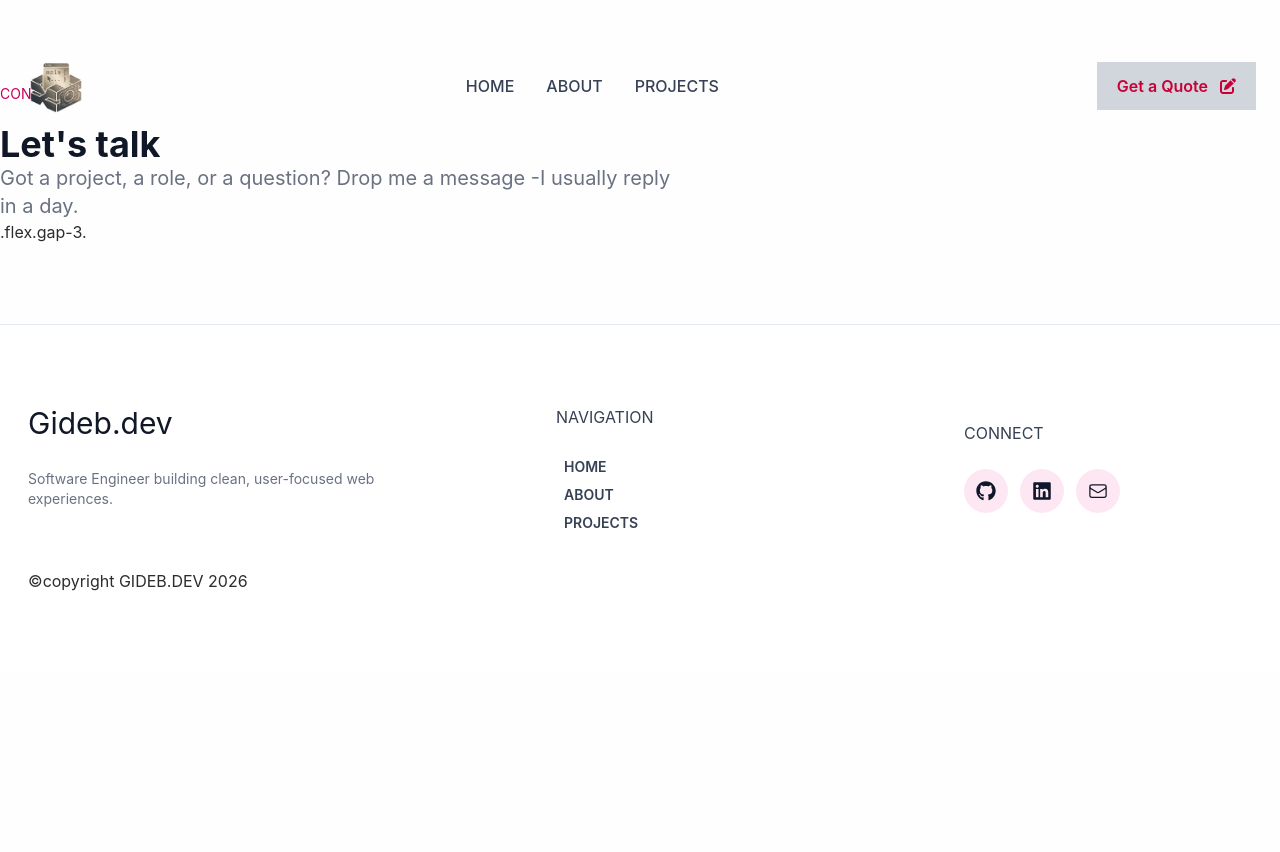
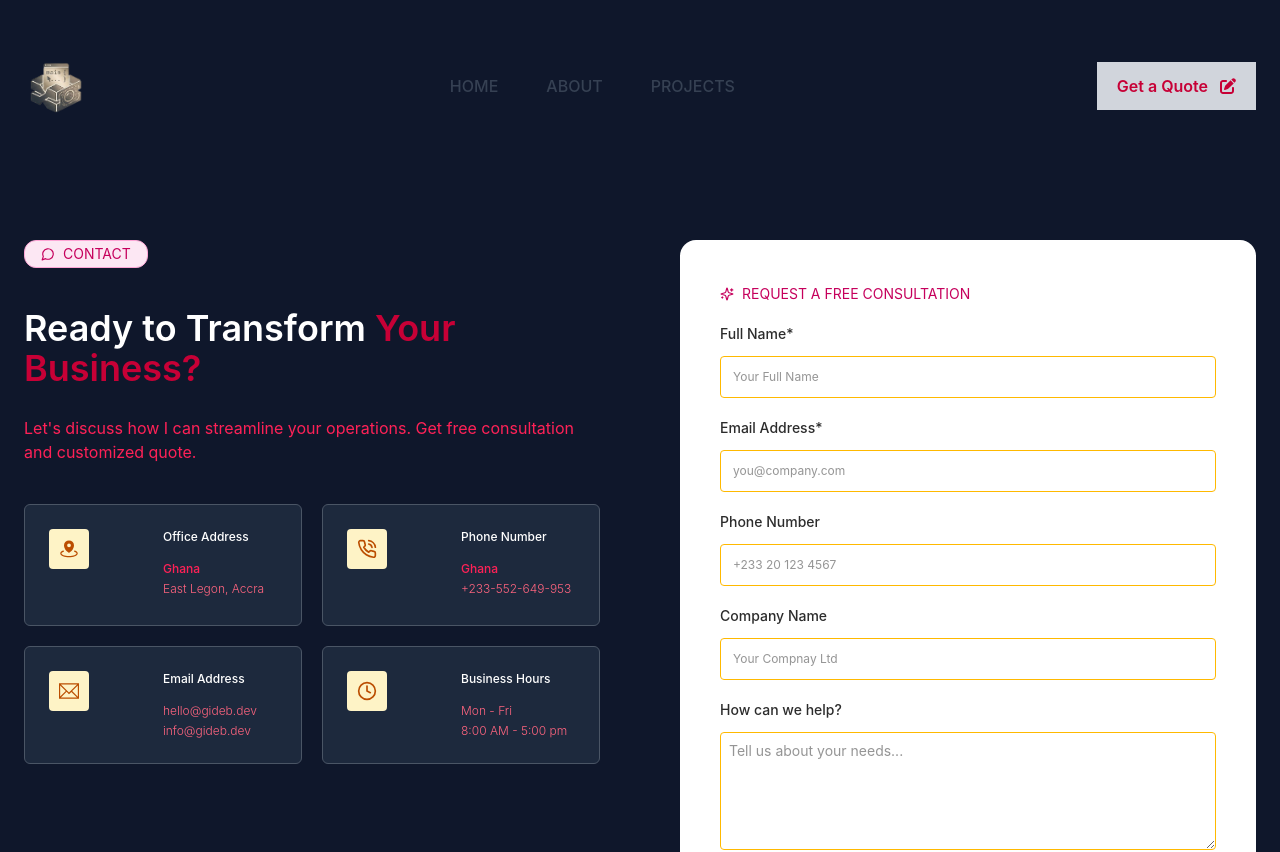
Before and after one commit to Gideb/Personal-Portfolio, a React (Vite) app: page /contact in a window 1280 px wide. Shown: the top 852 px of the page. Before the commit the page ends 800 px from the top, so only its background shows below. Built offline with nearby package versions, Linux system fonts and the light colour scheme.

Commit message:
done with all pages, yet to add motion

```diff
--- a/src/components/layout/Navbar.jsx
+++ b/src/components/layout/Navbar.jsx
@@ -50,13 +50,13 @@ const Navbar = () => {
                 <NavLink
                   to={link.path}
                   className={({ isActive }) =>
-                    `flex items-center gap-1 font-medium hover:text-gray-300 ${isActive ? " font-semibold text-rose-700" : "text-gray-700 hover:text-rose-500"}`
+                    `flex items-center gap-1 font-medium px-2 py-1 rounded hover:text-rose-600 transition-all duration-300 ${isActive ? " font-semibold text-rose-700 bg-rose-100 " : "text-gray-700 hover:text-rose-600 hover:bg-rose-100 hover:font-semibold"}`
                   }
                   end={link.path === "/"}
                 >
                   {link.name}
                 </NavLink>
-          </div>
+              </div>
             ))}
           </div>
 
--- a/src/components/sections/aboutpage/AboutMe.jsx
+++ b/src/components/sections/aboutpage/AboutMe.jsx
@@ -5,12 +5,12 @@ import Topic from "../../Props/Topic";
 
 const AboutMe = () => {
   return (
-    <section className="bg-white py-20 w-full">
+    <section className="bg-slate-900 py-20 w-full">
       <div className="max-w-7xl mx-auto z-10 mt-10 px-4 lg:px-7 py-10 items-center my-5 space-y-10 ">
         <div className="space-y-5 ">
           <Topic topic="About" />
 
-          <h2 className="max-w-3xl text-4xl md:text-5xl lg:text-6xl font-black leading-none ">
+          <h2 className="max-w-3xl text-4xl md:text-5xl lg:text-6xl font-black leading-none text-white">
             Curious developer with a love for the {""}
             <span className="bg-clip-text text-transparent bg-linear-to-r from-rose-700 via-amber-300 to-pink-700">
               web
@@ -20,14 +20,17 @@ const AboutMe = () => {
 
           <div className="space-y-6">
             <Subheading
+              isLight
               leftAlign
               description="I am Gideb - a middle-level software developer focused on TypeScript, JavaScript and React. My journey into tech started with a simple curiosity about how websites work, and quickly turned into a craft I genuinely enjoy."
             />
             <Subheading
+              isLight
               leftAlign
               description="I love building interfaces that feel quick, clear, and considered. Outside of front-end work, I'm exploring two areas that fascinat me: AI/LLM tooling and the foundatons of cybersecurity. I believe great developers stay curious."
             />
             <Subheading
+              isLight
               leftAlign
               description="My goal: land a middle-level software developer role where I can ship real product, learn from senior engineers, and keep growing."
             />
--- a/src/components/sections/contact/ContactPage.jsx
+++ b/src/components/sections/contact/ContactPage.jsx
@@ -2,26 +2,161 @@ import React from "react";
 import Heading from "../../Props/Heading";
 import Topic from "../../Props/Topic";
 import Subheading from "../../Props/Subheading";
+import {
+  LuClock,
+  LuMessageCircle,
+  LuPhoneCall,
+  LuSparkles,
+} from "react-icons/lu";
+import { PiMapPinAreaFill } from "react-icons/pi";
+import { TfiEmail } from "react-icons/tfi";
+import Button from "../../ui/Button";
+import { RiSendPlaneFill } from "react-icons/ri";
 
 const ContactPage = () => {
+  const information = [
+    {
+      title: "Office Address",
+      country: "Ghana",
+      detail1: "East Legon, Accra",
+      detail2: "",
+      icon: PiMapPinAreaFill,
+    },
+    {
+      title: "Phone Number",
+      country: "Ghana",
+      detail1: "+233-552-649-953",
+      detail2: "",
+      icon: LuPhoneCall,
+    },
+    {
+      title: "Email Address",
+      country: "",
+      detail1: "hello@gideb.dev",
+      detail2: "info@gideb.dev",
+      icon: TfiEmail,
+    },
+    {
+      title: "Business Hours",
+      country: "",
+      detail1: "Mon - Fri",
+      detail2: "8:00 AM - 5:00 pm",
+      icon: LuClock,
+    },
+  ];
+
   return (
-    <section className="py-20 w-full">
-      <div className="max-w-7xl mx-auto-py-20 px-6"></div>
+    <section className="py-20 w-full bg-slate-900">
+      <div className="max-w-7xl mx-auto py-20 px-6 grid md:grid-cols-2 gap-20 mt-20">
+        {/* hero */}
+        <div className="space-y-7 ">
+          <Topic topic="contact" icon={LuMessageCircle} variant="bg" />
+          <br />
+          <br />
+          <h3 className="text-white text-4xl font-semibold ">
+            Ready to Transform{" "}
+            <span className="text-rose-700">Your Business?</span>
+          </h3>
+          <p className="text-rose-500 mb-10">
+            Let's discuss how I can streamline your operations. Get free
+            consultation and customized quote.
+          </p>
 
-      {/* hero */}
-      <div className="hero">
-        <Topic topic="contact" />
-        <Heading leftAlign title="Let's talk" />
-        <Subheading
-          leftAlign
-          description="Got a project, a role, or a question? Drop me a message -I usually reply in a day."
-        />
-      </div>
+          <div className="grid grid-cols-2 gap-5 ">
+            {information.map((info, index) => {
+              const Icon = info.icon;
 
+              return (
+                <div
+                  key={index}
+                  className="p-6 border border-gray-600 bg-slate-800 grid grid-cols-2 rounded-md"
+                >
+                  <div className="p-2 bg-amber-100 w-10 h-10 rounded flex items-center justify-center">
+                    <Icon className="text-amber-700 text-xl" />
+                  </div>
 
-      {/* details */}
-      <div className="flex flex-col gap-3">
-        .flex.gap-3.
+                  <div className="space-y-1">
+                    <div className="text-white font-medium text-xs">
+                      {info.title}
+                    </div>
+
+                    <div className="text-rose-500 font-medium text-xs mt-4">
+                      {info.country}
+                    </div>
+
+                    <div className="text-rose-400 font-light text-xs mt-1">
+                      {info.detail1}
+                    </div>
+
+                    <div className="text-rose-400 font-light text-xs">
+                      {info.detail2}
+                    </div>
+                  </div>
+                </div>
+              );
+            })}
+          </div>
+        </div>
+
+        {/* details */}
+        <div className=" p-10 rounded-2xl bg-white text-left">
+          <Topic icon={LuSparkles} topic="Request a Free Consultation" />
+
+          <form className="flex flex-col gap-3">
+            <label className="text-sm font-medium" htmlFor="fullname">
+              Full Name*
+            </label>
+            <input
+              className="border border-amber-400 rounded p-3 text-xs inline-flex mb-2  focus:outline-amber-600"
+              type="text"
+              placeholder="Your Full Name"
+            />
+
+            <label className="text-sm font-medium" htmlFor="email">
+              Email Address*
+            </label>
+            <input
+              className="border border-amber-400 rounded p-3 text-xs inline-flex mb-2  focus:outline-amber-600"
+              type="email"
+              placeholder="you@company.com"
+            />
+
+            <label className="text-sm font-medium" htmlFor="phone">
+              Phone Number
+            </label>
+            <input
+              className="border border-amber-400 rounded p-3 text-xs inline-flex mb-2  focus:outline-amber-600"
+              type="tel"
+              placeholder="+233 20 123 4567"
+            />
+
+            <label className="text-sm font-medium" htmlFor="company">
+              Company Name
+            </label>
+            <input
+              className="border border-amber-400 rounded p-3 text-xs inline-flex mb-2  focus:outline-amber-600"
+              type="text"
+              placeholder="Your Compnay Ltd"
+            />
+
+            <label className="text-sm font-medium" htmlFor="message">
+              How can we help?
+            </label>
+            <textarea
+              className="border border-amber-400 rounded p-2 text-sm"
+              name="text"
+              placeholder="Tell us about your needs..."
+              rows={5}
+            ></textarea>
+
+            <Button
+              buttonText="Send Message"
+              icon={RiSendPlaneFill}
+              path="/"
+              variant="amber"
+            />
+          </form>
+        </div>
       </div>
     </section>
   );
--- a/src/components/ui/Button.jsx
+++ b/src/components/ui/Button.jsx
@@ -7,7 +7,9 @@ const Button = ({ path, buttonText, icon: Icon, variant = "primary" }) => {
 
   const styles = {
     secondary:
-      " text-white bg-linear-to-r from-rose-700 via-amber-300 to-pink-700",
+      " text-white bg-linear-to-r from-rose-700 via-amber-500 to-pink-700",
+    amber:
+      " text-white bg-linear-to-r from-amber-700 via-amber-500 to-amber-700 text-sm",
 
     primary: "text-rose-700 bg-white border",
   };
```
